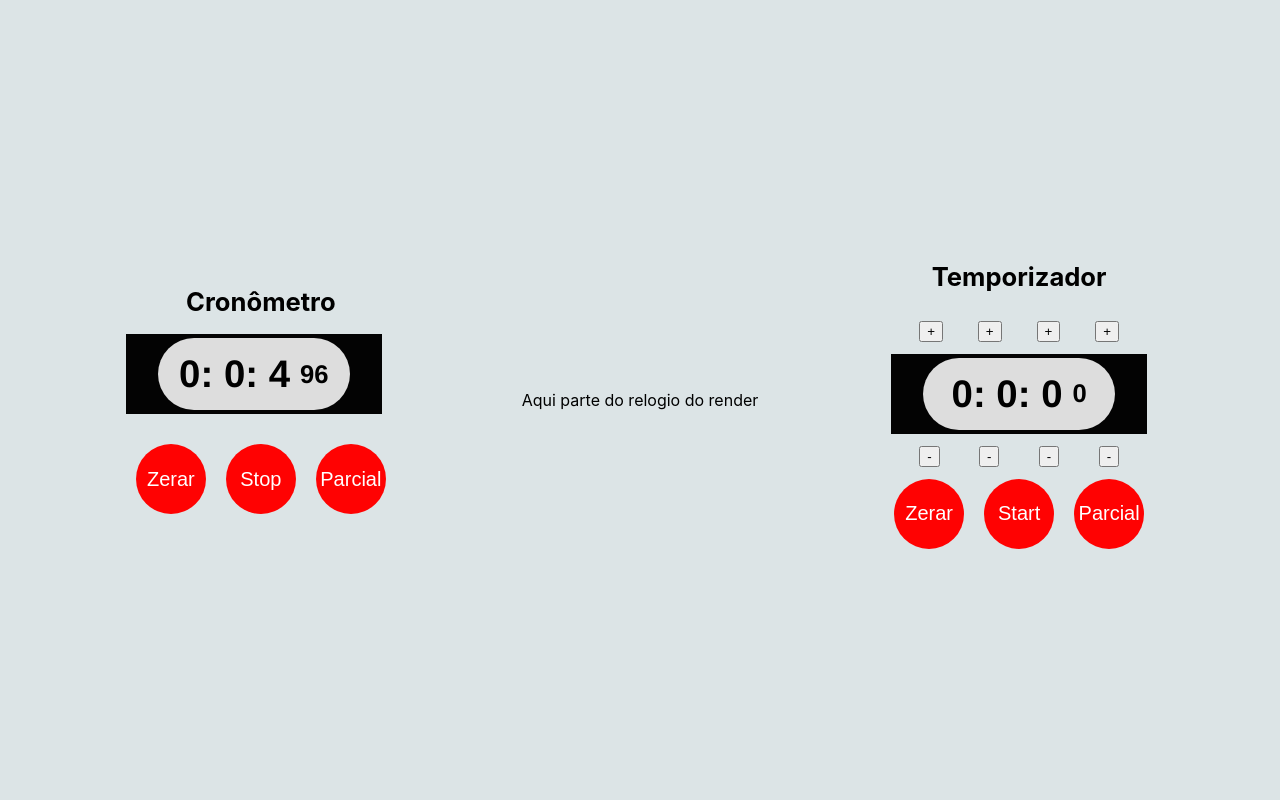
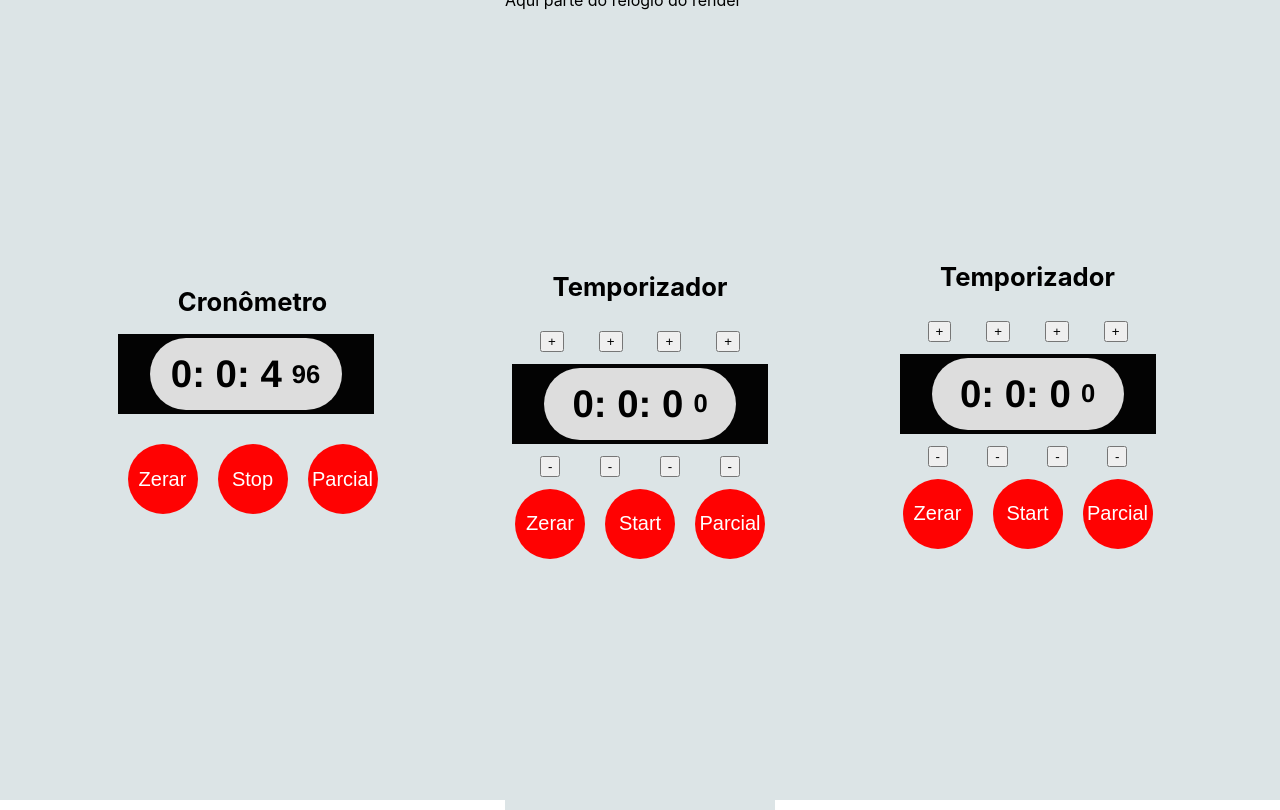
Before and after one commit to gabrielbbrito1/Desafio2-React, a React (Create React App) app: page / in a window 1280 px wide. Built offline with nearby package versions, Linux system fonts and the light colour scheme.

Commit message:
Relogio.js

```diff
--- a/src/App.js
+++ b/src/App.js
@@ -4,6 +4,7 @@ import Botao from './Botao'
 import LabelRelogio from './LabelRelogio'
 import './App.css';
 import Temporizador from './Temporizador';
+import Relogio from './Relogio';
 
 class App extends React.Component {
   constructor(props){
@@ -134,11 +135,12 @@ class App extends React.Component {
           </div>
 
           <div>
-            <LabelRelogio name={this.state.parcial}  />
+            <LabelRelogio name={this.state.parcial} />
           </div>
         </div>
           <div className = "relogio">
           Aqui parte do relogio do render
+          <Relogio/>
           </div>
 
           <div className = "temporizador">
--- /dev/null
+++ b/src/Relogio.js
@@ -0,0 +1,191 @@
+import React from 'react';
+import Contador from './Contador'
+import Botao from './Botao'
+import LabelRelogio from './LabelRelogio'
+import './App.css';
+
+
+const Temporizador = () => {
+    const [centesimos, setCentesimos] = React.useState(0);
+    const [horas, setHoras] = React.useState(0);
+    const [segundos, setSegundos] = React.useState(0);
+    const [minutos, setMinutos] = React.useState(0);
+    const [parcial, setParcial] = React.useState([""]);
+    const [stop, setStop] = React.useState(true);
+    const [nameStop, setNameStop]= React.useState("Start");
+    const name= "Temporizador";
+
+     const zerarCronometro= () =>{
+       setCentesimos(0);
+        setHoras(0);
+        setSegundos(0);
+        setMinutos(0);
+        setParcial([""]);
+     }
+
+
+    const gerarParcial = ()=>{
+      let p = horas+ ":"+ minutos+ ":"+ segundos + "." + centesimos + "\n\n"
+      const parser = parcial;
+      parser.push(p)
+      setParcial (parser)
+    }
+
+    const pararTempo = ()=>{
+      setStop(!stop);
+      if (stop)
+        setNameStop("Stop")
+      else
+        setNameStop("Start")
+    }
+
+    const decrementarCentesimo = ()=>{
+      if (stop === false){
+          if (centesimos <= 0 && (segundos > 0 || minutos > 0 || horas > 0) ){
+              setCentesimos(99);
+              decrementarSegundo();
+            }else if(centesimos > 0)
+            setCentesimos(centesimos -1)
+       }
+    }
+
+    const decrementarSegundo = ()=>{
+      if (segundos <= 0 && (minutos > 0 || horas > 0)){
+              setSegundos(59);
+              decrementarMinuto();
+            }else
+            setSegundos(segundos -1);
+      }
+
+    const decrementarMinuto = ()=>{
+        if (minutos <= 0 && horas > 0){
+          setMinutos(59);
+          decrementarHoras();
+        } else
+        setMinutos(minutos -1);
+
+    };
+
+    const decrementarHoras = ()=> {
+      if (horas > 0)
+        setHoras(horas -1)
+      };
+
+
+
+  React.useEffect(() => {
+      const timer = setTimeout(() => {
+          decrementarCentesimo();
+        }, 10);
+        return () => {
+          clearTimeout(timer);
+        };
+      }, [centesimos, stop]);
+
+
+
+
+
+   /* adicionaZero () {
+      for(){
+      if(segundos < 10) {
+        for(){
+
+        }
+
+      } else {
+
+      }
+  }
+  }
+  */
+
+
+      return (
+        <div className= "mainTemporizador">
+          <div>
+            <LabelRelogio name={name} />
+          </div>
+
+          <div className="optionsWrapper">
+          <button onClick={()=>{
+            if(horas<23)
+            setHoras(horas +1)
+            else
+            setHoras(0)
+          }
+        }>+</button>
+          <button onClick={()=> {
+            if(minutos<59)
+            setMinutos(minutos +1)
+            else
+            setMinutos(0)
+          }
+        }>+</button>
+          <button onClick={()=> {
+            if(segundos<59)
+            setSegundos(segundos +1)
+            else
+            setSegundos(0)
+          }
+        }>+</button>
+          <button onClick={()=> {
+            if(centesimos<99)
+            setCentesimos(centesimos +1)
+            else
+            setCentesimos(0)
+          }
+        }>+</button>
+        </div>
+
+          <div className = "timerBody">
+            <Contador horas={horas} minutos={minutos} segundos={segundos} centesimos={centesimos} />
+          </div>
+          <div className="optionsWrapper">
+          <button onClick={()=> {
+                  if(horas>0 )
+                  setHoras(horas -1)
+                  else
+                  setHoras(23)
+                }
+          }>-</button>
+          <button onClick={()=> {
+                  if(minutos>0)
+                  setMinutos(minutos -1)
+                  else
+                  setMinutos(59)
+                }
+          }>-</button>
+          <button onClick={()=> {
+                  if(segundos>0)
+                  setSegundos(segundos -1)
+                  else
+                  setSegundos(59)
+                }
+          }>-</button>
+          <button onClick={()=> {
+                  if(centesimos>0)
+                  setCentesimos(centesimos -1)
+                  else
+                  setCentesimos(99)
+                }
+          }>-</button>
+          </div>
+
+
+          <div className = "button">
+            <Botao onClick={() => zerarCronometro()} label={"Zerar"} />
+            <Botao onClick={() => pararTempo()} label={nameStop} />
+            <Botao onClick={() => gerarParcial()} label={"Parcial"} />
+          </div>
+
+          <div className="parcialWrapper">
+          {parcial.map((n, index) => <h1 className="parcial" key={index}> {n} </h1>)}
+          </div>
+
+        </div>
+      );
+
+  }
+
+  export default Temporizador;
```
